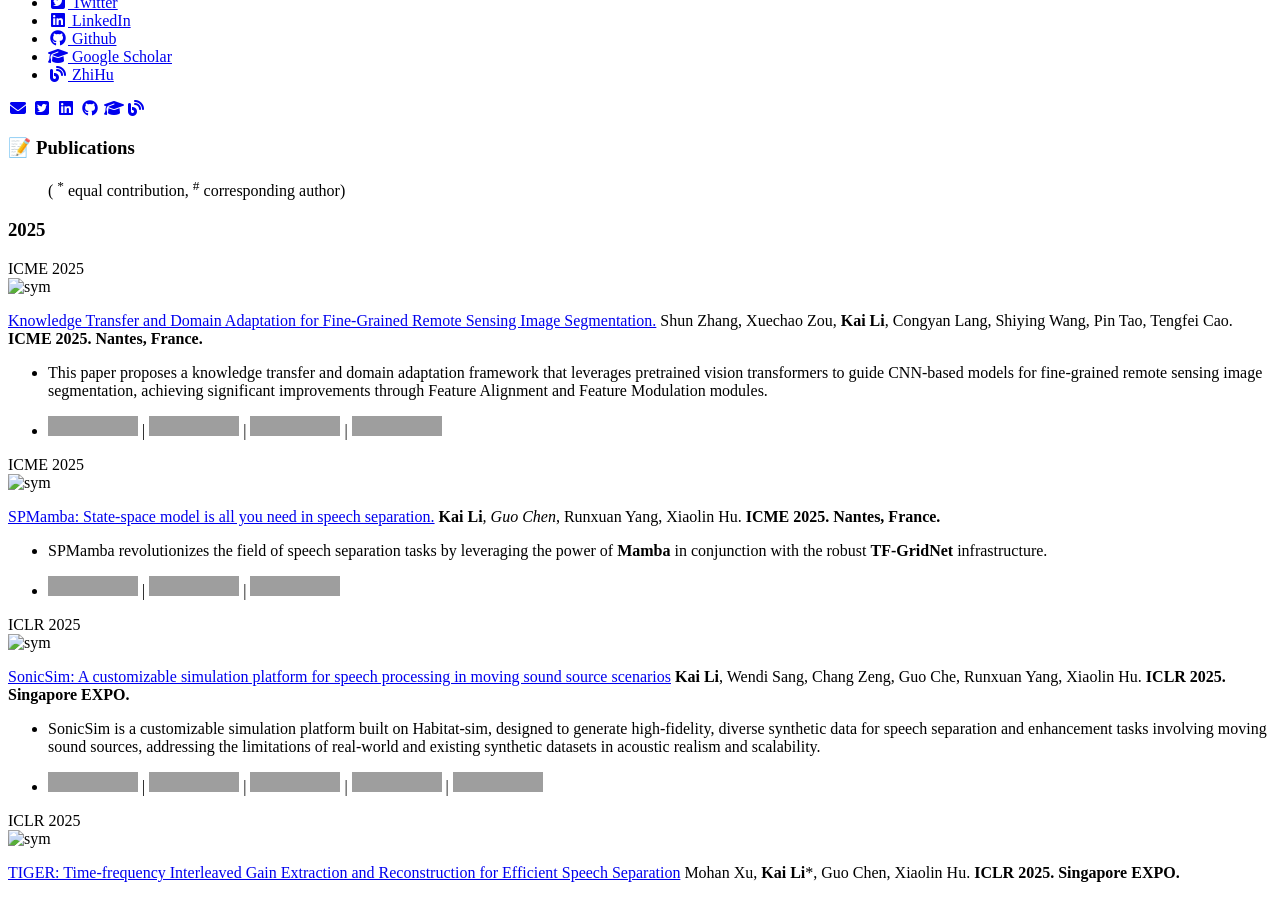
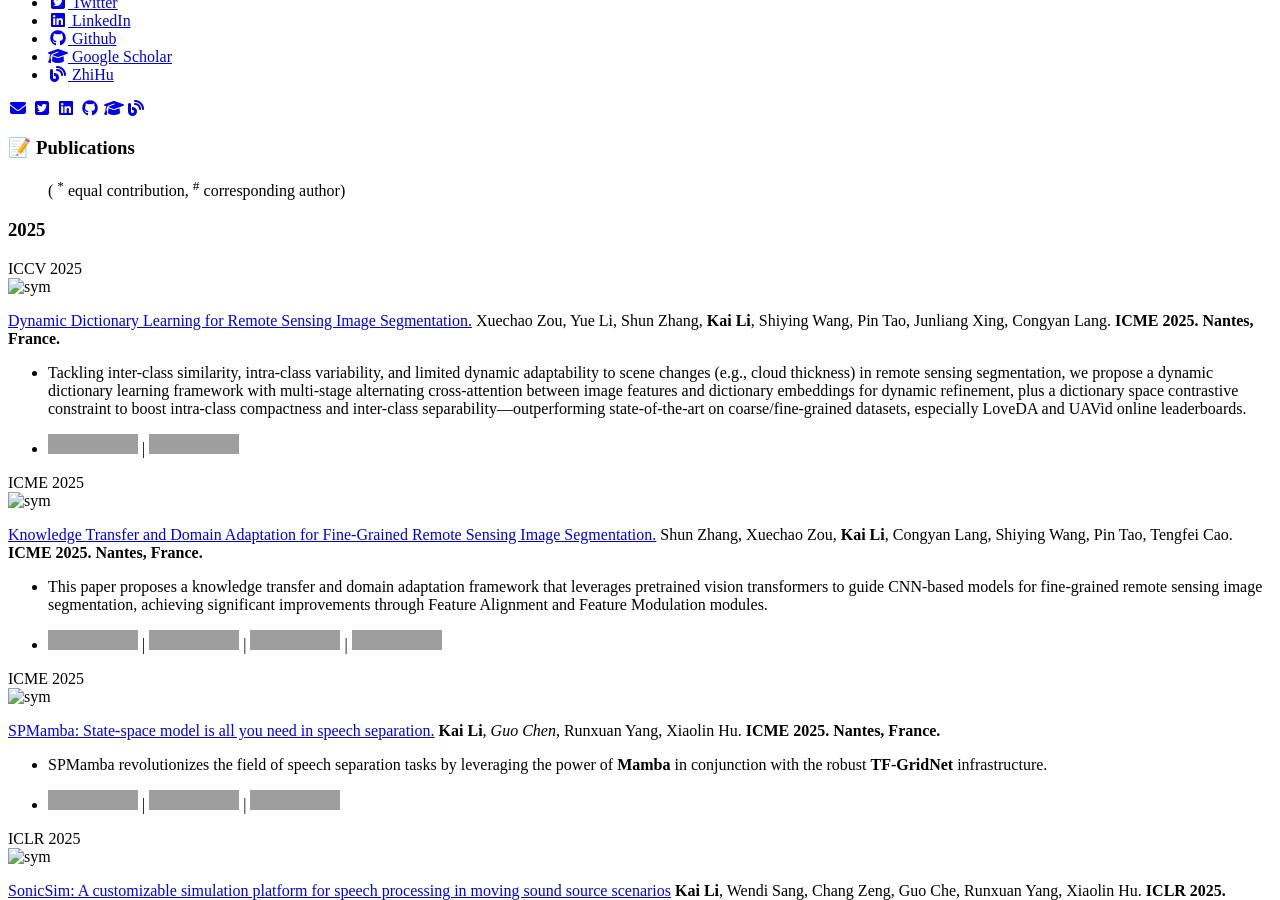
Before and after one commit to JusperLee/jusperlee.github.io, a Jekyll site: the page built from _pages/includes/pub.md, in a window 1280 px wide and 900 px high, scrolled down 418 px. Built offline with Jekyll 4.4.1, drawn with Linux system fonts in a browser that asks for light colours; nearby versions of some CDN libraries; our own code applies the rules of GitHub Pages for plain Markdown files; formulas are drawn with MathJax 3; grey boxes are pictures that could not be loaded.

Commit message:
update pub

```diff
--- a/_pages/includes/pub.md
+++ b/_pages/includes/pub.md
@@ -4,6 +4,19 @@
 > ( <sup>*</sup> equal contribution, <sup>#</sup> corresponding author)
 
 # 2025
+
+<div class='paper-box'><div class='paper-box-image'><div><div class="badge">ICCV 2025</div><img src='./images/D2LS.jpg' alt="sym" width="100%"></div></div>
+<div class='paper-box-text' markdown="1">
+
+[Dynamic Dictionary Learning for Remote Sensing Image Segmentation.](https://arxiv.org/abs/2503.06683) Xuechao Zou, Yue Li, Shun Zhang, **Kai Li**, Shiying Wang, Pin Tao, Junliang Xing, Congyan Lang. **ICME 2025. Nantes, France.**
+
+- Tackling inter-class similarity, intra-class variability, and limited dynamic adaptability to scene changes (e.g., cloud thickness) in remote sensing segmentation, we propose a dynamic dictionary learning framework with multi-stage alternating cross-attention between image features and dictionary embeddings for dynamic refinement, plus a dictionary space contrastive constraint to boost intra-class compactness and inter-class separability—outperforming state-of-the-art on coarse/fine-grained datasets, especially LoveDA and UAVid online leaderboards.
+
+
+- [![Demo-Page](https://img.shields.io/badge/Demo_Page-Online-brightgreen)](https://xavierjiezou.github.io/D2LS/) \| <a href="https://github.com/XavierJiezou/D2LS"><img src="https://img.shields.io/github/stars/XavierJiezou/D2LS?style=social&amp;label=Code+Stars" alt=""></a>
+
+</div>
+</div>
 
 <div class='paper-box'><div class='paper-box-image'><div><div class="badge">ICME 2025</div><img src='./images/kdta.png' alt="sym" width="100%"></div></div>
 <div class='paper-box-text' markdown="1">
@@ -12,7 +25,7 @@
 
 - This paper proposes a knowledge transfer and domain adaptation framework that leverages pretrained vision transformers to guide CNN-based models for fine-grained remote sensing image segmentation, achieving significant improvements through Feature Alignment and Feature Modulation modules.
 
-- [![Demo-Page](https://img.shields.io/badge/Demo_Page-Online-brightgreen)](https://xavierjiezou.github.io/KTDA/) \| <a href="https://github.com/JusperLee/SPMamba"><img src="https://img.shields.io/github/stars/XavierJiezou/KTDA?style=social&amp;label=Code+Stars" alt=""></a> \| [![ktda-models](https://img.shields.io/badge/Huggingface-ktda_model-orange?logo=huggingface)](https://huggingface.co/XavierJiezou/ktda-models) \| [![ktda-datasets](https://img.shields.io/badge/Huggingface-ktda_datasets-orange?logo=huggingface)](https://huggingface.co/datasets/XavierJiezou/ktda-datasets)
+- [![Demo-Page](https://img.shields.io/badge/Demo_Page-Online-brightgreen)](https://xavierjiezou.github.io/KTDA/) \| <a href="https://github.com/XavierJiezou/KTDA"><img src="https://img.shields.io/github/stars/XavierJiezou/KTDA?style=social&amp;label=Code+Stars" alt=""></a> \| [![ktda-models](https://img.shields.io/badge/Huggingface-ktda_model-orange?logo=huggingface)](https://huggingface.co/XavierJiezou/ktda-models) \| [![ktda-datasets](https://img.shields.io/badge/Huggingface-ktda_datasets-orange?logo=huggingface)](https://huggingface.co/datasets/XavierJiezou/ktda-datasets)
 
 </div>
 </div>
```
Also changed, not shown: _pages/includes/news.md (+1 -0 lines), images/D2LS.jpg (added).
